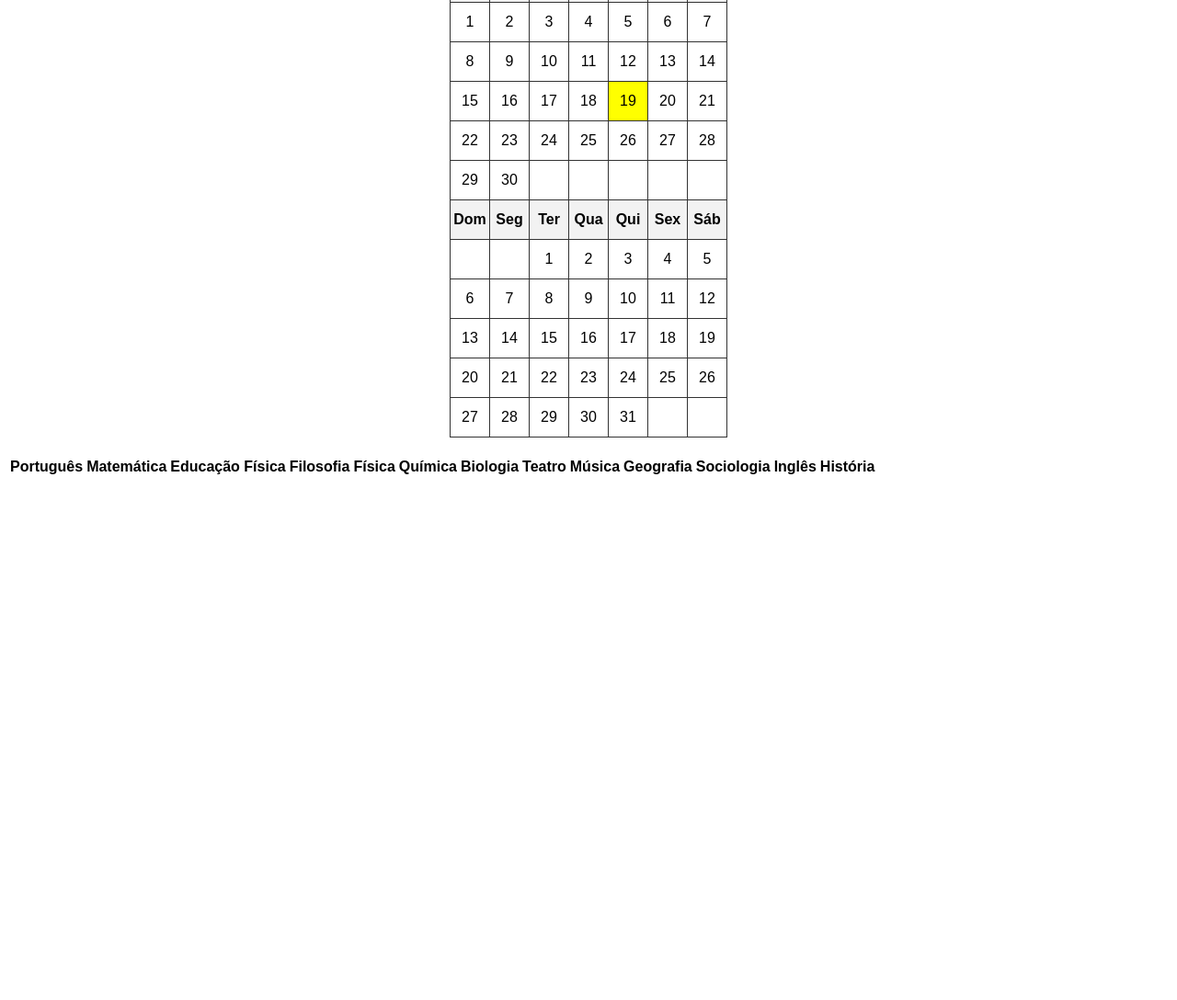
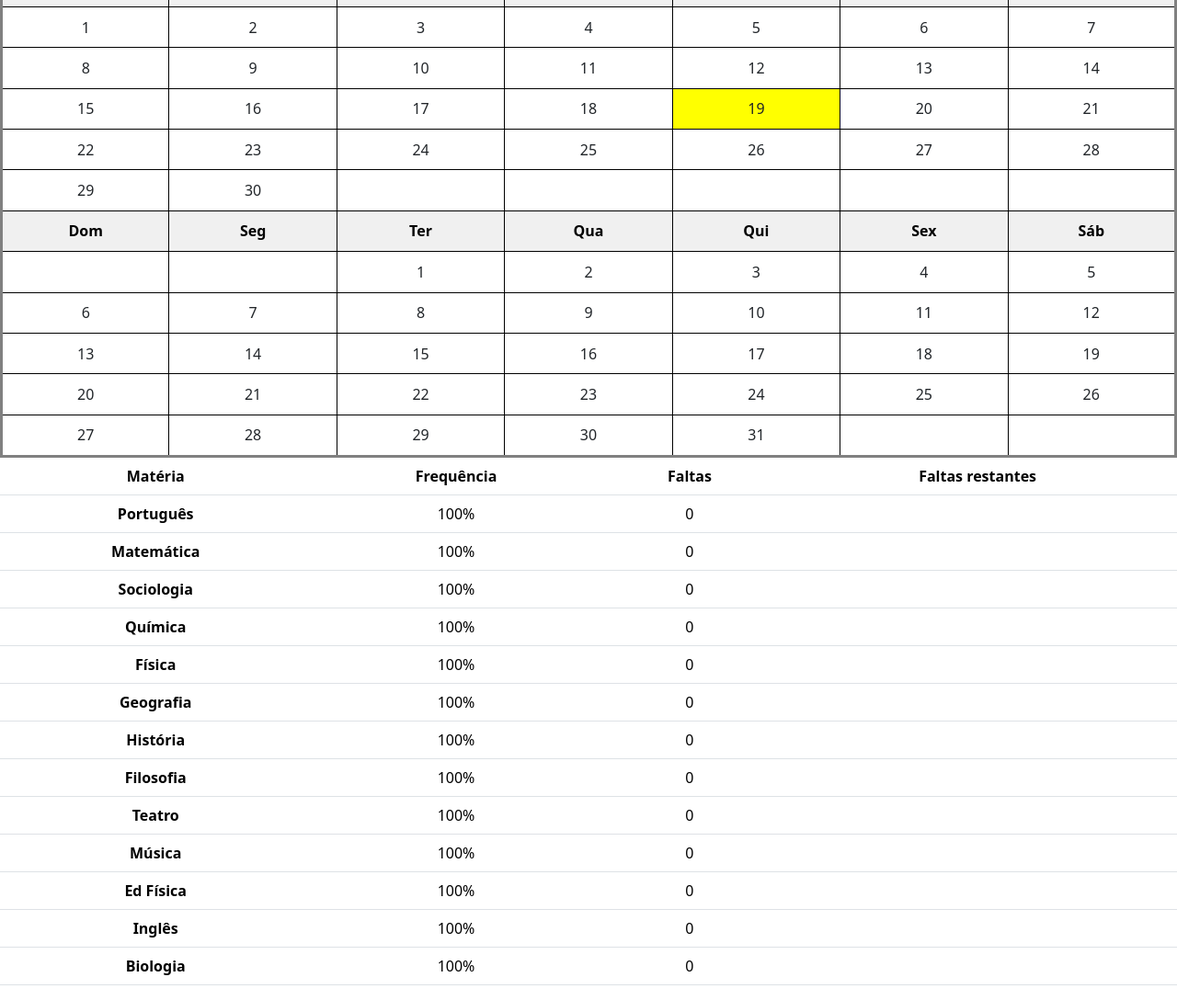
Before and after one commit to dearerknoot/calendario, a plain HTML site: page index.html in a window 1280 px wide. Shown: the part 438-1526 px from the top of the page at 92% size. Before the commit the page ends 970 px from the top, so only its background shows below. Drawn offline with nearby package versions, Linux system fonts and the light colour scheme.

Commit message:
askdjaskdj

```diff
--- a/index.css
+++ b/index.css
@@ -1,9 +1,14 @@
+*{
+  margin: 0;
+}
 body {
   font-family: Arial, sans-serif;
   background: #f9f9f9;
   text-align: center;
 }
-
+body h1{
+  text-align: center;
+}
 .container {
   display: flex;
   flex-wrap: wrap;
@@ -26,14 +31,17 @@ h2 {
   font-size: 18px;
   color: #333;
 }
-
 .calendario {
   width: 100%;
-  border-collapse: collapse;
+  height: 100vh;
+  border-style: solid;
 }
-
+.table{
+  width: 100%;
+  text-align: center;
+}
 .calendario th, .calendario td {
-  border: 1px solid #ccc;
+  border: 1px solid #000000;
   padding: 8px;
   width: 14.2%;
   height: 40px;
@@ -47,6 +55,8 @@ h2 {
 
 .calendario td {
   background-color: #fff;
+  border-style: solid;
+  height: auto;
 }
 
 .calendario td:hover {
--- a/index.html
+++ b/index.html
@@ -2,97 +2,131 @@
 <html lang="pt-BR">
 <head>
   <meta charset="UTF-8">
-  <title>Calendário Interativo 2025</title>
-  <style>
-    body {
-      font-family: Arial, sans-serif;
-      text-align: center;
-    }
-    .calendario {
-      margin: 20px auto;
-      border-collapse: collapse;
-    }
-    .calendario caption {
-      font-weight: bold;
-      font-size: 20px;
-      margin-bottom: 10px;
-    }
-    .calendario th, .calendario td {
-      border: 1px solid #333;
-      width: 40px;
-      height: 40px;
-      text-align: center;
-    }
-    .calendario th {
-      background-color: #f2f2f2;
-    }
-  </style>
+  <title>Calendário capitu 2º tri</title>
+  <link rel="stylesheet" href="index.css">
+  <link href="https://cdn.jsdelivr.net/npm/bootstrap@5.3.6/dist/css/bootstrap.min.css" rel="stylesheet" integrity="sha384-4Q6Gf2aSP4eDXB8Miphtr37CMZZQ5oXLH2yaXMJ2w8e2ZtHTl7GptT4jmndRuHDT" crossorigin="anonymous">
 </head>
 <body>
+<h1 style="width: 100%;">Controle de faltas capitu 2º tri 2025</h1><br>
+<h1>Maio  |  Junho  |  Julho</h1>
+<table class="calendario">
+  <thead><tr><th>Dom</th><th>Seg</th><th>Ter</th><th>Qua</th><th>Qui</th><th>Sex</th><th>Sáb</th></tr></thead>
 
-<table class="calendario">
- <table class="calendario">
-  <caption>Maio de 2025</caption>
-  <thead><tr><th>Dom</th><th>Seg</th><th>Ter</th><th>Qua</th><th>Qui</th><th>Sex</th><th>Sáb</th></tr></thead>
-  <tbody>
     <tr><td></td><td></td><td></td><td></td><td data-dia="fer" style="background-color: yellow;">1</td><td data-dia="sex">2</td><td data-dia="sab">3</td></tr>
     <tr><td data-dia="dom">4</td><td data-dia="seg">5</td><td data-dia="ter">6</td><td data-dia="qua">7</td><td data-dia="qui">8</td><td data-dia="sex">9</td><td data-dia="sab">10</td></tr>
     <tr><td data-dia="dom">11</td><td data-dia="seg">12</td><td data-dia="ter">13</td><td data-dia="qua">14</td><td data-dia="qui">15</td><td data-dia="sex">16</td><td data-dia="sab">17</td></tr>
     <tr><td data-dia="dom">18</td><td data-dia="seg">19</td><td data-dia="ter">20</td><td data-dia="qua">21</td><td data-dia="qui">22</td><td data-dia="sex">23</td><td data-dia="sab">24</td></tr>
     <tr><td data-dia="dom">25</td><td data-dia="seg">26</td><td data-dia="ter">27</td><td data-dia="qua">28</td><td data-dia="qui">29</td><td data-dia="sex">30</td><td data-dia="sab">31</td></tr>
-  </tbody>
 
-  <caption>Junho de 2025</caption>
+
   <thead><tr><th>Dom</th><th>Seg</th><th>Ter</th><th>Qua</th><th>Qui</th><th>Sex</th><th>Sáb</th></tr></thead>
-  <tbody>
+
     <tr><td data-dia="dom">1</td><td data-dia="seg">2</td><td data-dia="ter">3</td><td data-dia="qua">4</td><td data-dia="qui">5</td><td data-dia="sex">6</td><td data-dia="sab">7</td></tr>
     <tr><td data-dia="dom">8</td><td data-dia="seg">9</td><td data-dia="ter">10</td><td data-dia="qua">11</td><td data-dia="qui">12</td><td data-dia="sex">13</td><td data-dia="sab">14</td></tr>
     <tr><td data-dia="dom">15</td><td data-dia="seg">16</td><td data-dia="ter">17</td><td data-dia="qua">18</td><td data-dia="fer" style="background-color: yellow;">19</td><td data-dia="sex">20</td><td data-dia="sab">21</td></tr>
     <tr><td data-dia="dom">22</td><td data-dia="seg">23</td><td data-dia="ter">24</td><td data-dia="qua">25</td><td data-dia="qui">26</td><td data-dia="sex">27</td><td data-dia="sab">28</td></tr>
     <tr><td data-dia="dom">29</td><td data-dia="seg">30</td><td></td><td></td><td></td><td></td><td></td></tr>
-  </tbody>
 
-  <caption>Julho de 2025</caption>
   <thead><tr><th>Dom</th><th>Seg</th><th>Ter</th><th>Qua</th><th>Qui</th><th>Sex</th><th>Sáb</th></tr></thead>
-  <tbody>
     <tr><td></td><td></td><td data-dia="ter">1</td><td data-dia="qua">2</td><td data-dia="qui">3</td><td data-dia="sex">4</td><td data-dia="sab">5</td></tr>
     <tr><td data-dia="dom">6</td><td data-dia="seg">7</td><td data-dia="ter">8</td><td data-dia="qua">9</td><td data-dia="qui">10</td><td data-dia="sex">11</td><td data-dia="sab">12</td></tr>
     <tr><td data-dia="dom">13</td><td data-dia="seg">14</td><td data-dia="ter">15</td><td data-dia="qua">16</td><td data-dia="qui">17</td><td data-dia="sex">18</td><td data-dia="sab">19</td></tr>
     <tr><td data-dia="dom">20</td><td data-dia="seg">21</td><td data-dia="ter">22</td><td data-dia="qua">23</td><td data-dia="qui">24</td><td data-dia="sex">25</td><td data-dia="sab">26</td></tr>
     <tr><td data-dia="dom">27</td><td data-dia="seg">28</td><td data-dia="ter">29</td><td data-dia="qua">30</td><td data-dia="qui">31</td><td></td><td></td></tr>
+
+</table>
+<table class="table">
+  <thead>
+    <tr>
+      <th scope="col">Matéria</th>
+      <th scope="col">Frequência</th>
+      <th scope="col">Faltas</th>
+      <th scope="col">Faltas restantes</th>
+    </tr>
+  </thead>
+  <tbody>
+    <tr>
+      <th scope="row">Português</th>
+      <td id="portFreq">100%</td>
+      <td id="portFaltas">0</td>
+      <td id="portRest"></td>
+    </tr>
+    <tr>
+      <th scope="row">Matemática</th>
+      <td id="matFreq">100%</td>
+      <td id="matFaltas">0</td>
+      <td id="matRest"></td>
+    </tr>
+    <tr>
+      <th scope="row">Sociologia</th>
+      <td id="socFreq">100%</td>
+      <td id="socFaltas">0</td>
+      <td id="socRest"></td>
+    </tr>
+    <tr>
+      <th scope="row">Química</th>
+      <td id="quiFreq">100%</td>
+      <td id="quiFaltas">0</td>
+      <td id="quiRest"></td>
+    </tr>
+    <tr>
+      <th scope="row">Física</th>
+      <td id="fisFreq">100%</td>
+      <td id="fisFaltas">0</td>
+      <td id="fisRest"></td>
+    </tr>
+    <tr>
+      <th scope="row">Geografia</th>
+      <td id="geoFreq">100%</td>
+      <td id="geoFaltas">0</td>
+      <td id="geoRest"></td>
+    </tr>
+    <tr>
+      <th scope="row">História</th>
+      <td id="hisFreq">100%</td>
+      <td id="hisFaltas">0</td>
+      <td id="hisRest"></td>
+    </tr>
+    <tr>
+      <th scope="row">Filosofia</th>
+      <td id="filFreq">100%</td>
+      <td id="filFaltas">0</td>
+      <td id="filRest"></td>
+    </tr>
+    <tr>
+      <th scope="row">Teatro</th>
+      <td id="teaFreq">100%</td>
+      <td id="teaFaltas">0</td>
+      <td id="teaRest"></td>
+    </tr>
+    <tr>
+      <th scope="row">Música</th>
+      <td id="musFreq">100%</td>
+      <td id="musFaltas">0</td>
+      <td id="musRest"></td>
+    </tr>
+    <tr>
+      <th scope="row">Ed Física</th>
+      <td id="efFreq">100%</td>
+      <td id="efFaltas">0</td>
+      <td id="efRest"></td>
+    </tr>
+    <tr>
+      <th scope="row">Inglês</th>
+      <td id="ingFreq">100%</td>
+      <td id="ingFaltas">0</td>
+      <td id="ingRest"></td>
+    </tr>
+    <tr>
+      <th scope="row">Biologia</th>
+      <td id="bioFreq">100%</td>
+      <td id="bioFaltas">0</td>
+      <td id="bioRest"></td>
+    </tr>
   </tbody>
 </table>
-<table>
-  <tr>
-    <th>Português</th>
-    <th>Matemática</th>
-    <th>Educação Física</th>
-    <th>Filosofia</th>
-    <th>Física</th>
-    <th>Química</th>
-    <th>Biologia</th>
-    <th>Teatro</th>
-    <th>Música</th>
-    <th>Geografia</th>
-    <th>Sociologia</th>
-    <th>Inglês</th>
-    <th>História</th>
-  </tr>
-  <tr>
-    <td></td>
-    <td></td>
-    <td></td>
-    <td></td>
-    <td></td>
-    <td></td>
-    <td></td>
-    <td></td>
-    <td></td>
-    <td></td>
-    <td></td>
-    <td></td>
-    <td></td>
-  </tr>
-</table>
+<script src="https://cdn.jsdelivr.net/npm/bootstrap@5.3.6/dist/js/bootstrap.bundle.min.js" integrity="sha384-j1CDi7MgGQ12Z7Qab0qlWQ/Qqz24Gc6BM0thvEMVjHnfYGF0rmFCozFSxQBxwHKO" crossorigin="anonymous"></script>
+<script src="https://cdn.jsdelivr.net/npm/@popperjs/core@2.11.8/dist/umd/popper.min.js" integrity="sha384-I7E8VVD/ismYTF4hNIPjVp/Zjvgyol6VFvRkX/vR+Vc4jQkC+hVqc2pM8ODewa9r" crossorigin="anonymous"></script>
+<script src="https://cdn.jsdelivr.net/npm/bootstrap@5.3.6/dist/js/bootstrap.min.js" integrity="sha384-RuyvpeZCxMJCqVUGFI0Do1mQrods/hhxYlcVfGPOfQtPJh0JCw12tUAZ/Mv10S7D" crossorigin="anonymous"></script>
 <script src="scrit.js"></script>
 </html>
--- a/scrit.js
+++ b/scrit.js
@@ -1,4 +1,57 @@
 const dias = document.querySelectorAll('.calendario td');
+
+const portFreq = document.getElementById('portFreq');
+const portFaltas = document.getElementById('portFaltas');
+const portRest = document.getElementById('portRest');
+
+const matFreq = document.getElementById('matFreq');
+const matFaltas = document.getElementById('matFaltas');
+const matRest = document.getElementById('matRest');
+
+const socFreq = document.getElementById('socFreq');
+const socFaltas = document.getElementById('socFaltas');
+const socRest = document.getElementById('socRest');
+
+const quiFreq = document.getElementById('quiFreq');
+const quiFaltas = document.getElementById('quiFaltas');
+const quiRest = document.getElementById('quiRest');
+
+const fisFreq = document.getElementById('fisFreq');
+const fisFaltas = document.getElementById('fisFaltas');
+const fisRest = document.getElementById('fisRest');
+
+const geoFreq = document.getElementById('geoFreq');
+const geoFaltas = document.getElementById('geoFaltas');
+const geoRest = document.getElementById('geoRest');
+
+const hisFreq = document.getElementById('hisFreq');
+const hisFaltas = document.getElementById('hisFaltas');
+const hisRest = document.getElementById('hisRest');
+
+const filFreq = document.getElementById('filFreq');
+const filFaltas = document.getElementById('filFaltas');
+const filRest = document.getElementById('filRest');
+
+const teaFreq = document.getElementById('teaFreq');
+const teaFaltas = document.getElementById('teaFaltas');
+const teaRest = document.getElementById('teaRest');
+
+const musFreq = document.getElementById('musFreq');
+const musFaltas = document.getElementById('musFaltas');
+const musRest = document.getElementById('musRest');
+
+const efFreq = document.getElementById('efFreq');
+const efFaltas = document.getElementById('efFaltas');
+const efRest = document.getElementById('efRest');
+
+const ingFreq = document.getElementById('ingFreq');
+const ingFaltas = document.getElementById('ingFaltas');
+const ingRest = document.getElementById('ingRest');
+
+const bioFreq = document.getElementById('bioFreq');
+const bioFaltas = document.getElementById('bioFaltas');
+const bioRest = document.getElementById('bioRest');
+
 let aulas = {
   port: 91,
   mat: 89,
@@ -92,9 +145,9 @@ dias.forEach(dia => {
       console.log(`aulas: ${aulas.mat}`)
     }else if(valorDia === 'sab' || valorDia === 'dom'){
       if(valorDia === 'sab'){
-        alert('nao tem aula sabado mongol :)')
+        alert('nao tem aula sabado :)')
       }else{
-        alert('nao tem aula domingo mongol :)')
+        alert('nao tem aula domingo :)')
       }
     }else if(valorDia === 'fer'){
       alert('feriado');
```
